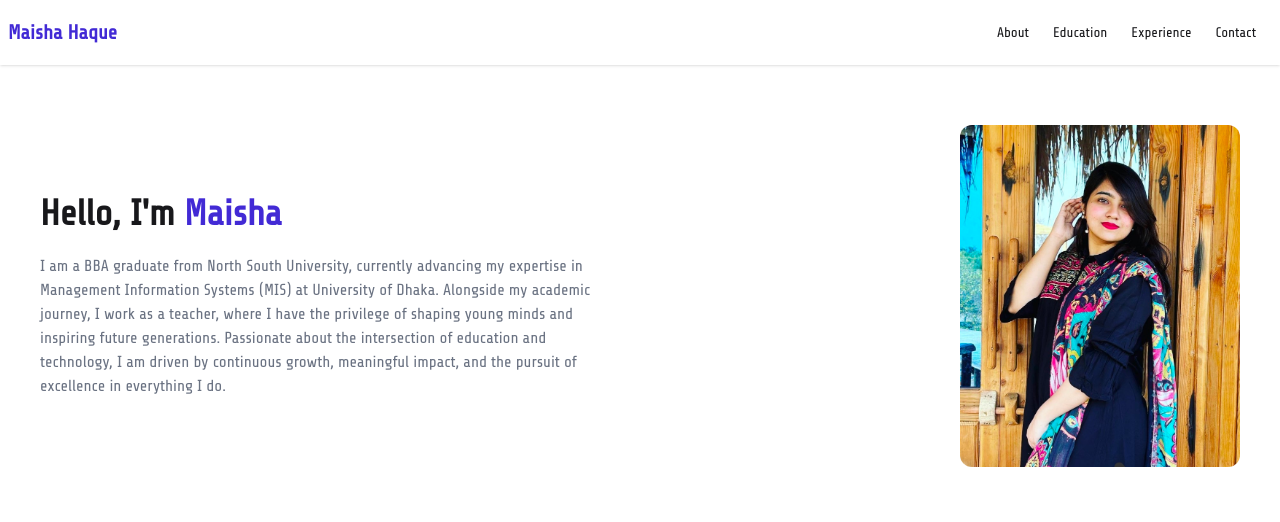
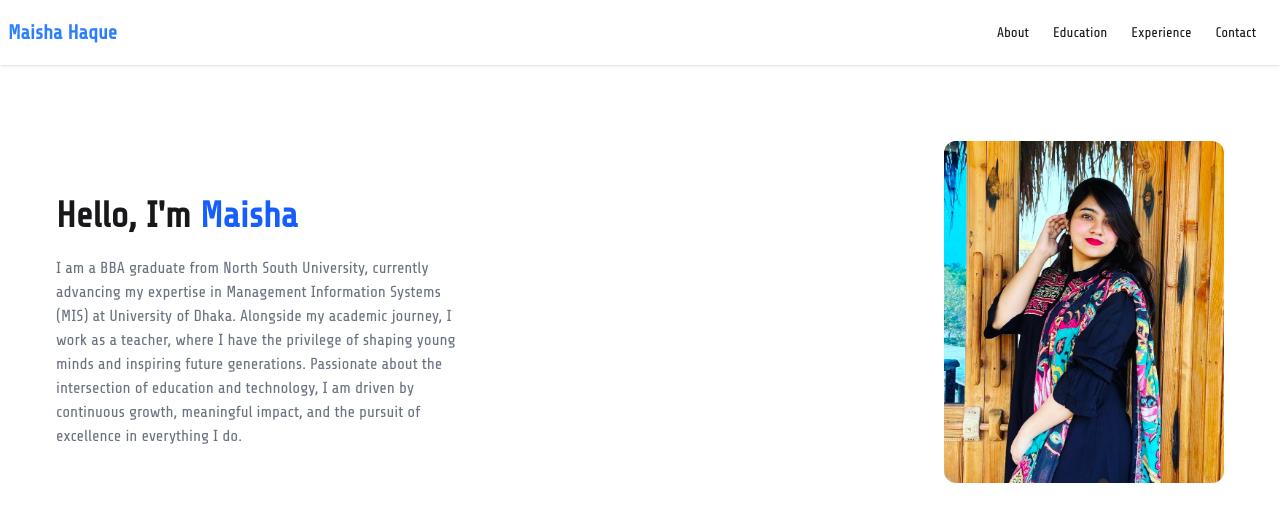
Before and after one commit to parvez-nur-shadhin/maisha-haque, a React (Vite) app: page / in a window 1280 px wide. Shown: the top 522 px of the page. Built offline with nearby package versions, Linux system fonts and the light colour scheme.

Commit message:
Banner Section Completed

```diff
--- a/src/Components/Banner/Banner.jsx
+++ b/src/Components/Banner/Banner.jsx
@@ -4,12 +4,12 @@
 
 const Banner = () => {
   return (
-    <div id="about" className="max-w-300 mx-auto flex justify-between items-center mt-15">
+    <div id="about" className="max-w-300 mx-auto p-4 flex flex-col-reverse md:flex-row justify-between items-center mt-4 md:mt-15 text-center md:text-left">
       <div className="space-y-5 fade-in duration-700">
         <h1 className="text-4xl font-bold">
-          Hello, I'm <span className="text-primary">Maisha</span>
+          Hello, I'm <span className="text-blue-600">Maisha</span>
         </h1>
-        <p className="text-gray-500 text-md max-w-xl">
+        <p className="text-gray-500 text-md max-w-100">
           I am a BBA graduate from North South University, currently advancing
           my expertise in Management Information Systems (MIS) at University of
           Dhaka. Alongside my academic journey, I work as a teacher, where I
@@ -19,7 +19,7 @@
           the pursuit of excellence in everything I do.
         </p>
       </div>
-      <div className="">
+      <div className="mb-5">
         <img className="max-w-70 rounded-xl transform hover:scale-110 duration-500 cursor-pointer" src={BannerIMG} alt="" />
       </div>
     </div>
--- a/src/Components/Navbar/Navbar.jsx
+++ b/src/Components/Navbar/Navbar.jsx
@@ -28,22 +28,22 @@
               className="menu menu-sm dropdown-content bg-base-100 rounded-box z-1 mt-3 w-52 p-2 shadow"
             >
               <li>
-                <a href="#about" className="active:bg-primary">
+                <a href="#about" className="active:bg-blue-500">
                   About
                 </a>
               </li>
               <li>
-                <a href="#education" className="active:bg-primary">
+                <a href="#education" className="active:bg-blue-500">
                   Education
                 </a>
               </li>
               <li>
-                <a href="#experience" className="active:bg-primary">
+                <a href="#experience" className="active:bg-blue-500">
                   Experience
                 </a>
               </li>
               <li>
-                <a href="#contact" className="active:bg-primary">
+                <a href="#contact" className="active:bg-blue-500">
                   Contact
                 </a>
               </li>
@@ -51,7 +51,7 @@
           </div>
           <a
             href="#"
-            className="text-xl text-primary font-semibold cursor-pointer"
+            className="text-xl text-blue-500 font-semibold cursor-pointer"
           >
             Maisha Haque
           </a>
@@ -59,22 +59,22 @@
         <div className="navbar-end hidden lg:flex">
           <ul className="menu menu-horizontal px-1">
             <li>
-              <a href="#about" className="active:bg-primary">
+              <a href="#about" className="active:bg-blue-500">
                 About
               </a>
             </li>
             <li>
-              <a href="#about" className="active:bg-primary">
+              <a href="#about" className="active:bg-blue-500">
                 Education
               </a>
             </li>
             <li>
-              <a href="#about" className="active:bg-primary">
+              <a href="#about" className="active:bg-blue-500">
                 Experience
               </a>
             </li>
             <li>
-              <a href="#about" className="active:bg-primary">
+              <a href="#about" className="active:bg-blue-500">
                 Contact
               </a>
             </li>
```
